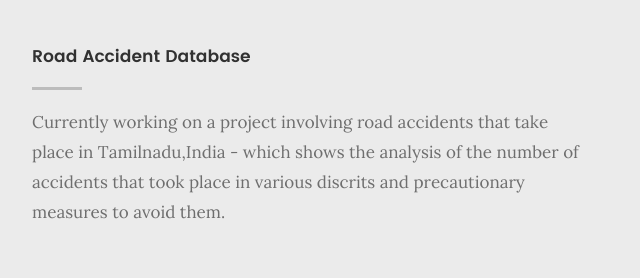
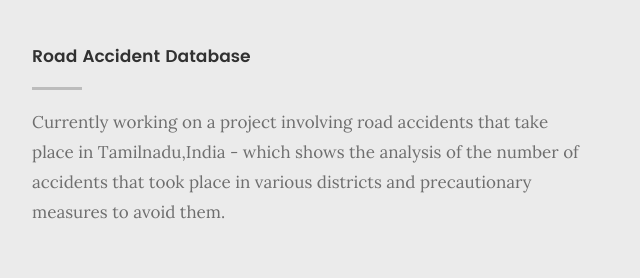
Before and after one commit to Keerthu8999/Keerthu8999.github.io, a plain HTML site: page index1.html in a window 1280 px wide. Shown: the part 3266-3544 px from the top of the page, 527-1167 px from the left. Drawn offline with Linux system fonts and the light colour scheme; files whose address does not match are found by name.

Commit message:
Update index1.html

```diff
--- a/index1.html
+++ b/index1.html
@@ -354,7 +354,7 @@
 
                         <div class="timeline-content">
                             <h4>Road Accident Database</h4>
-                            <p>Currently working on a project involving road accidents that take place in Tamilnadu,India - which shows the analysis of the number of accidents that took place in various discrits and precautionary measures to avoid them.</p>
+                            <p>Currently working on a project involving road accidents that take place in Tamilnadu,India - which shows the analysis of the number of accidents that took place in various districts and precautionary measures to avoid them.</p>
                         </div>
 
                     </div>
```
